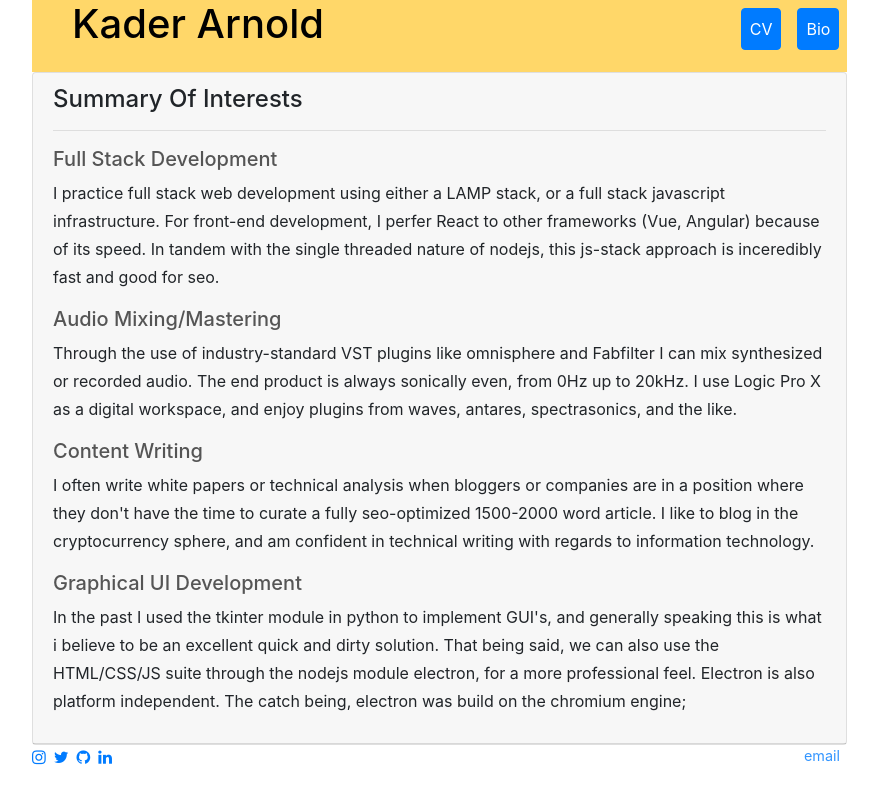
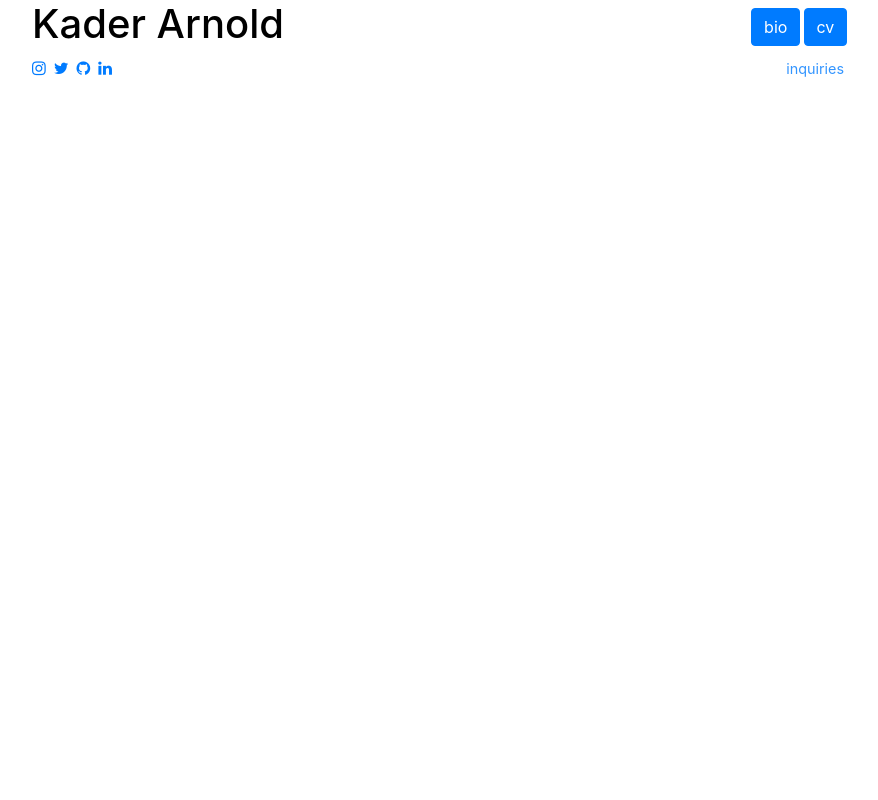
Before and after one commit to hey-kader/bootstrap, a React (Create React App) app: page /forward in a window 1280 px wide. Shown: the whole page, without its empty margins (192-1070 px from the left). Built offline with nearby package versions, Linux system fonts and the light colour scheme.

Commit message:
realigned and renamed cv and bio buttons

```diff
--- a/src/App.js
+++ b/src/App.js
@@ -1,13 +1,14 @@
 import React, { Component, useState } from 'react';
 import HomePhotos from './Components/HomePhotos';
 import {Card, Button} from 'react-bootstrap';
-import Forward from './Components/Forward';
+import Bio from './Components/Bio';
 import EmailForm from './Components/EmailForm';
 import Overview from './Components/Overview';
 import Nav from './Components/Nav.js';
 import { BrowserRouter as Router, Switch, Link, Route } from 'react-router-dom';
 import { csstransition } from 'react-transition-group';
 import Footer from "./Components/Footer";
+import CV from "./Components/CV"
 import "bootstrap/dist/css/bootstrap.min.css";
 
 function App () {
@@ -19,7 +20,8 @@
 			<Switch>
 				<Route exact path="/" component={Home} />
 				<Route path="/overview" component={Overview} />
-				<Route path="/forward" component={Forward} />
+				<Route path="/bio" component={Bio} />
+				<Route path="/cv" component={CV} />
 			</Switch>
 		</Router>
 	    <Footer />
--- a/src/Components/Footer.js
+++ b/src/Components/Footer.js
@@ -15,7 +15,7 @@
 						className="fa fa-github footer-icon" target="_blank"></a>
 					<a style={{marginRight: "0.5rem"}} href="https://www.linkedin.com/in/kader-arnold-77008a210"
 						className="fa fa-linkedin footer-icon" target="_blank"></a>
-					<a style={{fontSize: "90%", opacity: "80%",  float: "right", marginRight: "1.5rem"}} href="mailto:kaderarnold@icloud.com">email</a>
+					<a style={{fontSize: "90%", opacity: "80%",  float: "right", marginRight: "1.25rem", marginTop: "2px"}} href="mailto:kaderarnold@icloud.com">inquiries</a>
 				</address>
 			</footer>
 		);
--- a/src/Components/Forward.js
+++ /dev/null
@@ -1,33 +0,0 @@
-import React, { Component } from 'react';
-import { Card, Button } from 'react-bootstrap';
-
-class Forward extends Component {
-	render () {
-		return (
-			<Card id="main-card" style={{width: "98%"}}>
-					<Card.Header>
-						<Card.Title><h4>Summary Of Interests</h4></Card.Title>
-						<hr />
-						<Card.Text style={{lineHeight: "1.75rem"}}>
-
-							<h5 style={{color: '#555'}}>Full Stack Development</h5>
-							<p>I practice full stack web development using either a LAMP stack, or a full stack javascript infrastructure. For front-end development, I perfer React to other frameworks (Vue, Angular) because of its speed. In tandem with the single threaded nature of nodejs, this js-stack approach is inceredibly fast and good for seo.
-							</p>
-
-							<h5 style={{color: '#555'}}>Audio Mixing/Mastering</h5>
-							<p>Through the use of industry-standard VST plugins like omnisphere and Fabfilter I can mix synthesized or recorded audio. The end product is always sonically even, from 0Hz up to 20kHz. I use Logic Pro X as a digital workspace, and enjoy plugins from waves, antares, spectrasonics, and the like.</p>
-							<h5 style={{color: '#555'}}>Content Writing</h5>
-							<p>
-								I often write white papers or technical analysis when bloggers or companies are in a position where they don't have the time to curate a fully seo-optimized 1500-2000 word article. I like to blog in the cryptocurrency sphere, and am confident in technical writing with regards to information technology.
-							</p>
-							<h5 style={{color: '#555'}}>Graphical UI Development</h5>
-							<p>In the past I used the tkinter module in python to implement GUI's, and generally speaking this is what i believe to be an excellent quick and dirty solution. That being said, we can also use the HTML/CSS/JS suite through the nodejs module electron, for a more professional feel. Electron is also platform independent. The catch being, electron was build on the chromium engine;</p>
-						</Card.Text>
-					</Card.Header>
-			</Card>
-		);
-
-	}
-
-}
-export default Forward;
--- a/src/Components/Nav.js
+++ b/src/Components/Nav.js
@@ -1,32 +1,37 @@
 import React, {Component} from 'react';
 import {Link} from 'react-router-dom';
-import {Button} from 'react-bootstrap';
+import {ButtonGroup, Button} from 'react-bootstrap';
+
 import '../App.js'
-
-import Forward from './Forward';
+import Bio from './Bio';
 
 class Nav extends Component {
 	render () {
 		const style = {
-			background: "#ffd769",
+			background: "#ffda669",
 			margin: "0px",
 			padding: "0px",
 			display: "inline-block",
 			width: "98%"
 		};
+		const buttonStyle = {
+			margin: "0.5rem 0rem 0.5rem 0rem",
+			float: "right"
+		};
 		return (
 
 		  <nav style={style}>
-			  <ul style={{background: "#ffda669", listStyleType: "none"}}>
-
-				  <Link style={{color: 'black', display: "inline-block"}} to="/" >
-					  <h1>Kader Arnold</h1>
-				  </Link>
-				  <Link style={{color: 'black', margin: "0rem", padding: "0rem", fontSize: "80%"}} to="/forward">
-					  <Button style={{float: "right", margin: "0.5rem", padding: "0.5rem"}}>Bio</Button>
-				</Link>
-				  <Button style={{float: "right", margin: "0.5rem", padding: "0.5rem"}}><a href="#" style={{color: "white"}}>CV</a></Button>
-			  </ul>
+			  <Link style={{color: 'black', display: "inline-block"}} to="/" >
+				  <h1 style={{margin: "0rem 0.5rem 0.5rem 0rem"}}>Kader Arnold</h1>
+			  </Link>
+			 <ButtonGroup style={buttonStyle} toggle>
+				  <Link to="/bio">
+					  <Button style={{marginLeft: "0.2rem"}}>bio</Button>
+				 </Link>
+				  <Link to="/cv">
+					  <Button style={{marginLeft: "0.2rem"}}>cv</Button>
+				 </Link>
+			</ButtonGroup>
 		  </nav>
 		);
 	};
```
